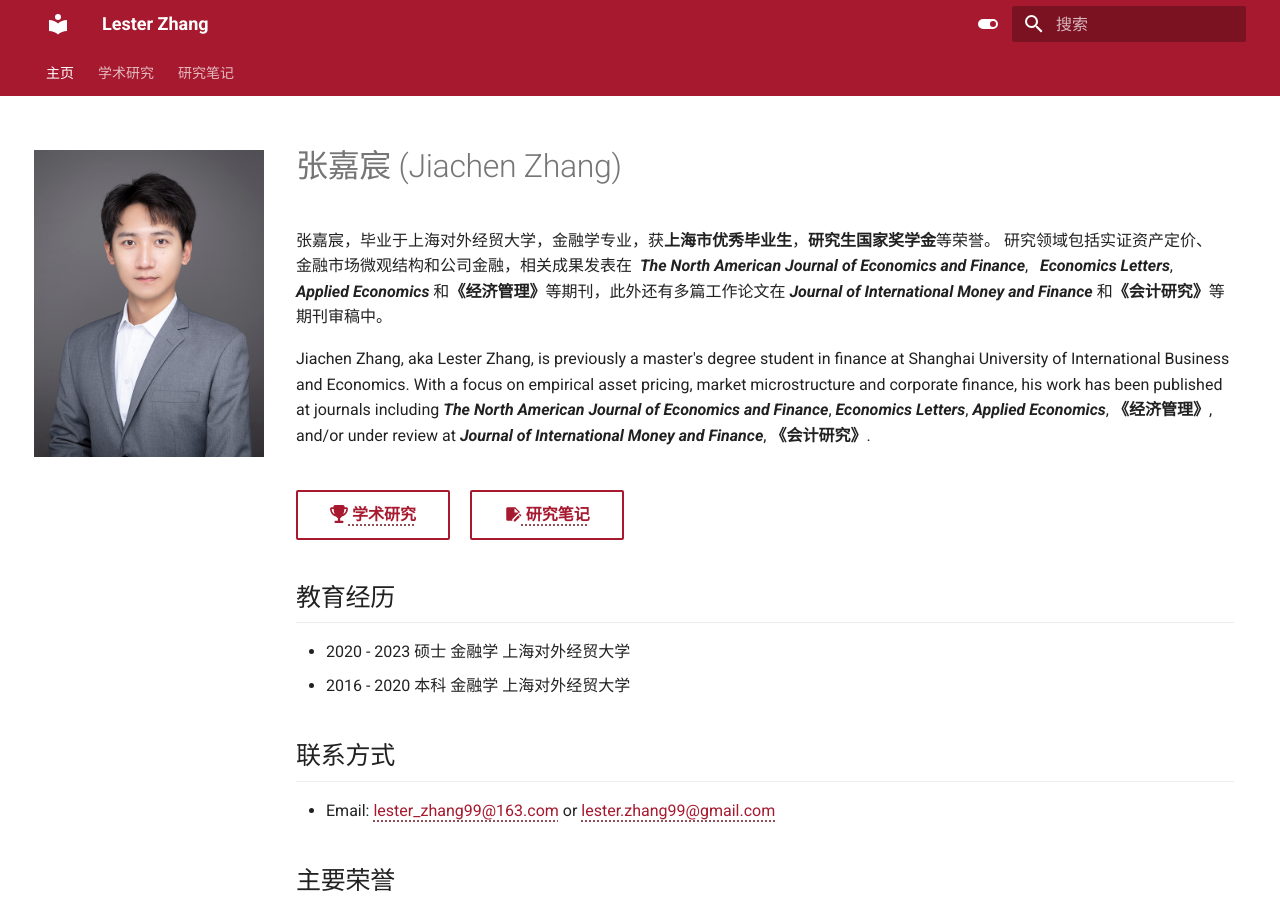
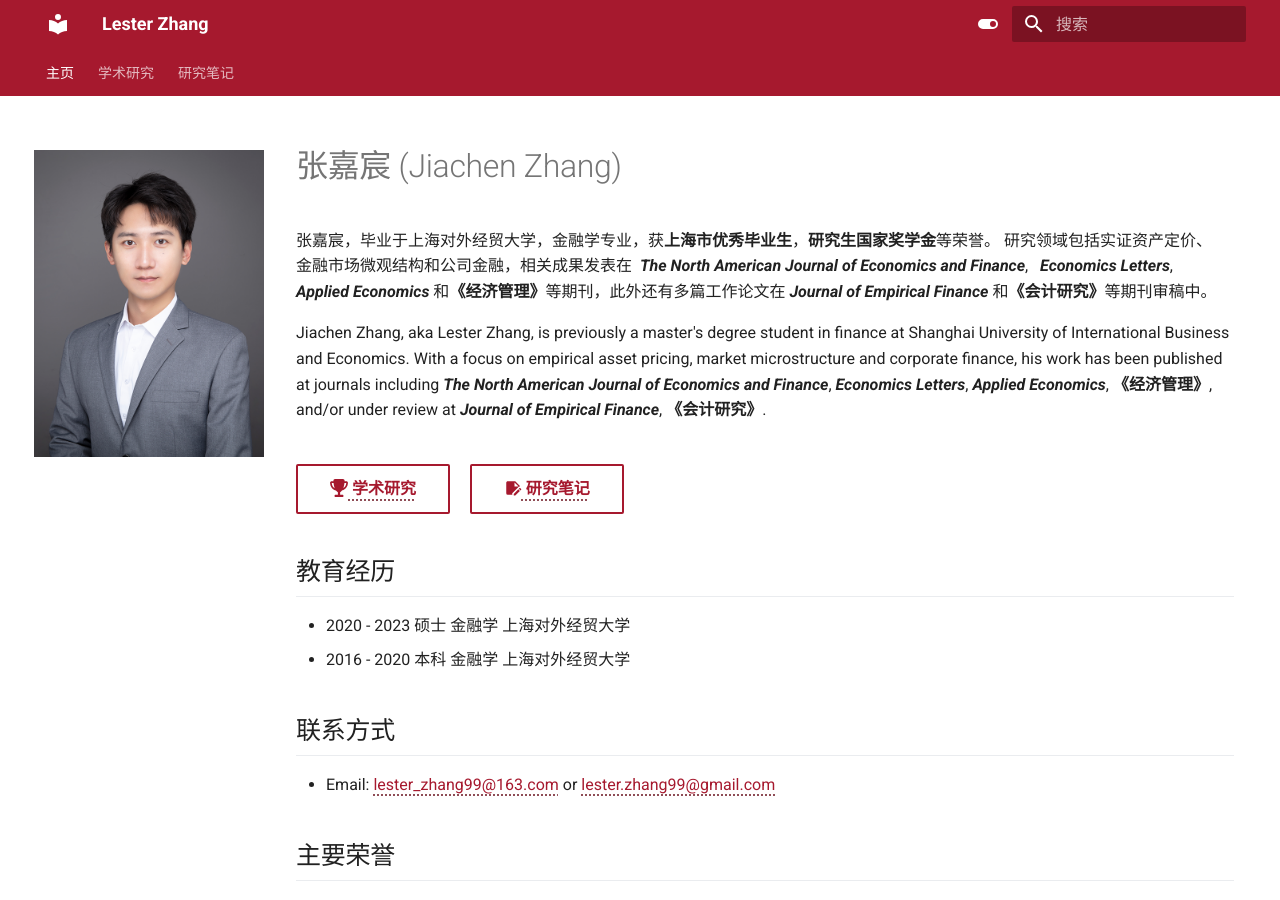
Before and after one commit to daisymilo/lester-zhang, an MkDocs documentation site: the page built from docs/index.md, in a window 1280 px wide and 900 px high. Built offline with MkDocs 1.6.1 and Material for MkDocs 9.7.7, drawn with Linux system fonts in a browser that asks for light colours.

Commit message:
$minor fix$

```diff
--- a/docs/index.md
+++ b/docs/index.md
@@ -14,9 +14,9 @@ hide:
 金融市场微观结构和公司金融，相关成果发表在&nbsp;&nbsp;**_The North American Journal of Economics and Finance_**,&nbsp;&nbsp;&nbsp;**_Economics Letters_**,&nbsp;&nbsp;&nbsp;&nbsp;
 **_Applied Economics_**
 和**《经济管理》**等期刊，此外还有多篇工作论文在
-**_Journal of International Money and Finance_** 和**《会计研究》**等期刊审稿中。
+**_Journal of Empirical Finance_** 和**《会计研究》**等期刊审稿中。
 
-Jiachen Zhang, aka Lester Zhang, is previously a master's degree student in finance at Shanghai University of International Business and Economics. With a focus on empirical asset pricing, market microstructure and corporate finance, his work has been published at journals including **_The North American Journal of Economics and Finance_**, **_Economics Letters_**, **_Applied Economics_**, **《经济管理》**, and/or under review at **_Journal of International Money and Finance_**, **《会计研究》**.
+Jiachen Zhang, aka Lester Zhang, is previously a master's degree student in finance at Shanghai University of International Business and Economics. With a focus on empirical asset pricing, market microstructure and corporate finance, his work has been published at journals including **_The North American Journal of Economics and Finance_**, **_Economics Letters_**, **_Applied Economics_**, **《经济管理》**, and/or under review at **_Journal of Empirical Finance_**, **《会计研究》**.
 
 <!--:octicons-arrow-right-24: [个人简历](/cv.pdf)-->
 
```
